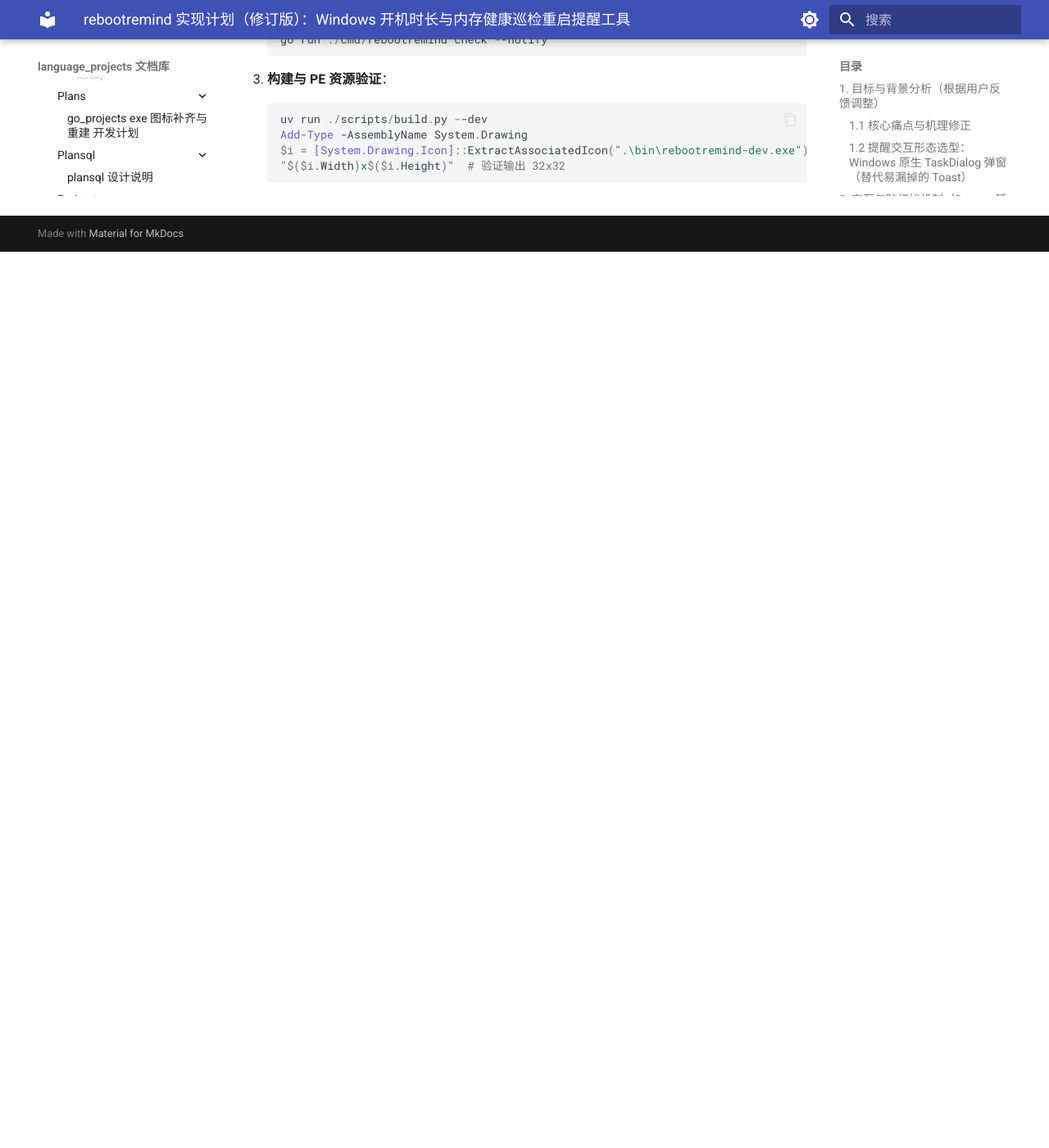
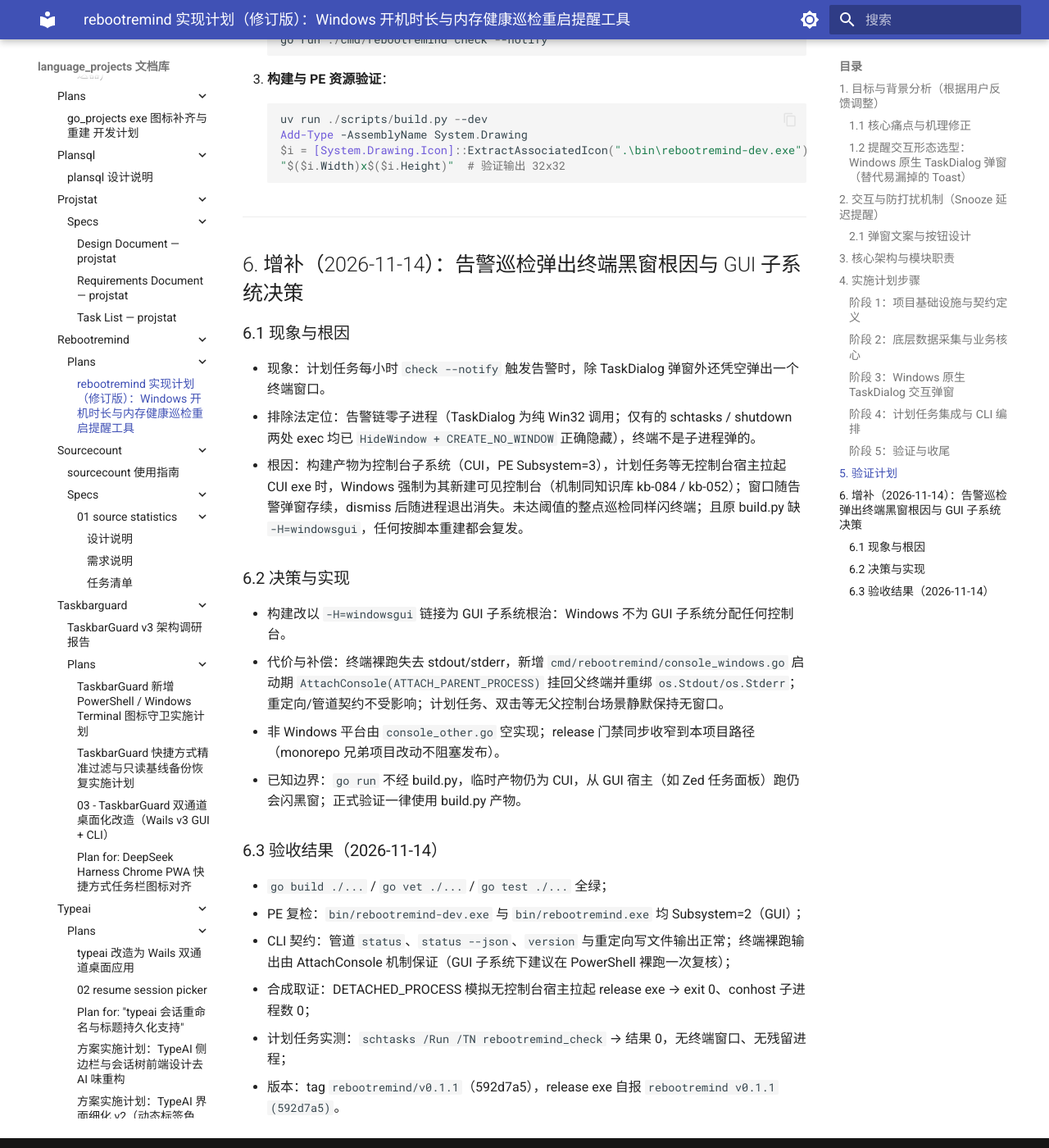
Before and after one commit to shihao-hub/td-language_projects, an MkDocs documentation site: the page built from docs/projects/go_projects/rebootremind/plans/01-rebootremind-plan.md, in a window 1280 px wide and 1400 px high, scrolled down 5154 px. Shown: the whole window at 82% size. Built offline with MkDocs 1.6.1 and Material for MkDocs 9.7.7, drawn with Linux system fonts in a browser that asks for light colours; a script that is not in the unit is left out; before the commit the page ends 5461 px from its top, so only the background shows below that.

Commit message:
docs(plans): 增补 rebootremind 弹终端根因与 GUI 子系统决策
- 追加第 6 章：告警巡检弹终端黑窗根因（CUI 产物 + 无控制台宿主拉起）
- 记录 GUI 子系统 + AttachConsole 决策与 CLI 输出契约补偿
- 登记验收结果与已知边界（go run 临时产物仍为 CUI）

Co-Authored-By: Claude Code <noreply@anthropic.com>

````diff
--- a/docs/projects/go_projects/rebootremind/plans/01-rebootremind-plan.md
+++ b/docs/projects/go_projects/rebootremind/plans/01-rebootremind-plan.md
@@ -170,3 +170,26 @@ go_projects/rebootremind/
    $i = [System.Drawing.Icon]::ExtractAssociatedIcon(".\bin\rebootremind-dev.exe")
    "$($i.Width)x$($i.Height)"  # 验证输出 32x32
    ```
+
+---
+
+## 6. 增补（2026-11-14）：告警巡检弹出终端黑窗根因与 GUI 子系统决策
+
+### 6.1 现象与根因
+- 现象：计划任务每小时 `check --notify` 触发告警时，除 TaskDialog 弹窗外还凭空弹出一个终端窗口。
+- 排除法定位：告警链零子进程（TaskDialog 为纯 Win32 调用；仅有的 schtasks / shutdown 两处 exec 均已 `HideWindow + CREATE_NO_WINDOW` 正确隐藏），终端不是子进程弹的。
+- 根因：构建产物为控制台子系统（CUI，PE Subsystem=3），计划任务等无控制台宿主拉起 CUI exe 时，Windows 强制为其新建可见控制台（机制同知识库 kb-084 / kb-052）；窗口随告警弹窗存续，dismiss 后随进程退出消失。未达阈值的整点巡检同样闪终端；且原 build.py 缺 `-H=windowsgui`，任何按脚本重建都会复发。
+
+### 6.2 决策与实现
+- 构建改以 `-H=windowsgui` 链接为 GUI 子系统根治：Windows 不为 GUI 子系统分配任何控制台。
+- 代价与补偿：终端裸跑失去 stdout/stderr，新增 `cmd/rebootremind/console_windows.go` 启动期 `AttachConsole(ATTACH_PARENT_PROCESS)` 挂回父终端并重绑 `os.Stdout/os.Stderr`；重定向/管道契约不受影响；计划任务、双击等无父控制台场景静默保持无窗口。
+- 非 Windows 平台由 `console_other.go` 空实现；release 门禁同步收窄到本项目路径（monorepo 兄弟项目改动不阻塞发布）。
+- 已知边界：`go run` 不经 build.py，临时产物仍为 CUI，从 GUI 宿主（如 Zed 任务面板）跑仍会闪黑窗；正式验证一律使用 build.py 产物。
+
+### 6.3 验收结果（2026-11-14）
+- `go build ./...` / `go vet ./...` / `go test ./...` 全绿；
+- PE 复检：`bin/rebootremind-dev.exe` 与 `bin/rebootremind.exe` 均 Subsystem=2（GUI）；
+- CLI 契约：管道 `status`、`status --json`、`version` 与重定向写文件输出正常；终端裸跑输出由 AttachConsole 机制保证（GUI 子系统下建议在 PowerShell 裸跑一次复核）；
+- 合成取证：DETACHED_PROCESS 模拟无控制台宿主拉起 release exe → exit 0、conhost 子进程数 0；
+- 计划任务实测：`schtasks /Run /TN rebootremind_check` → 结果 0，无终端窗口、无残留进程；
+- 版本：tag `rebootremind/v0.1.1`（592d7a5），release exe 自报 `rebootremind v0.1.1 (592d7a5)`。
````
